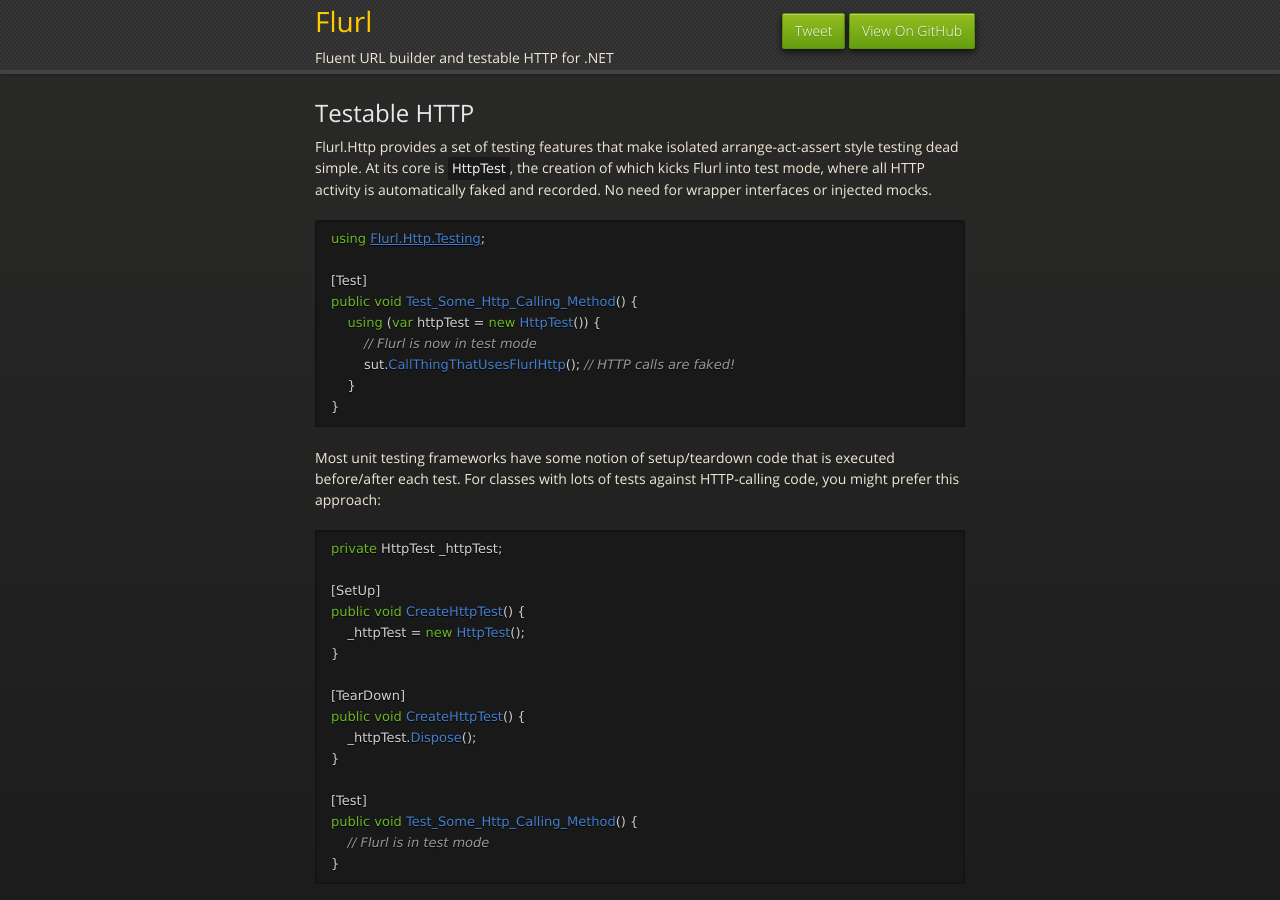
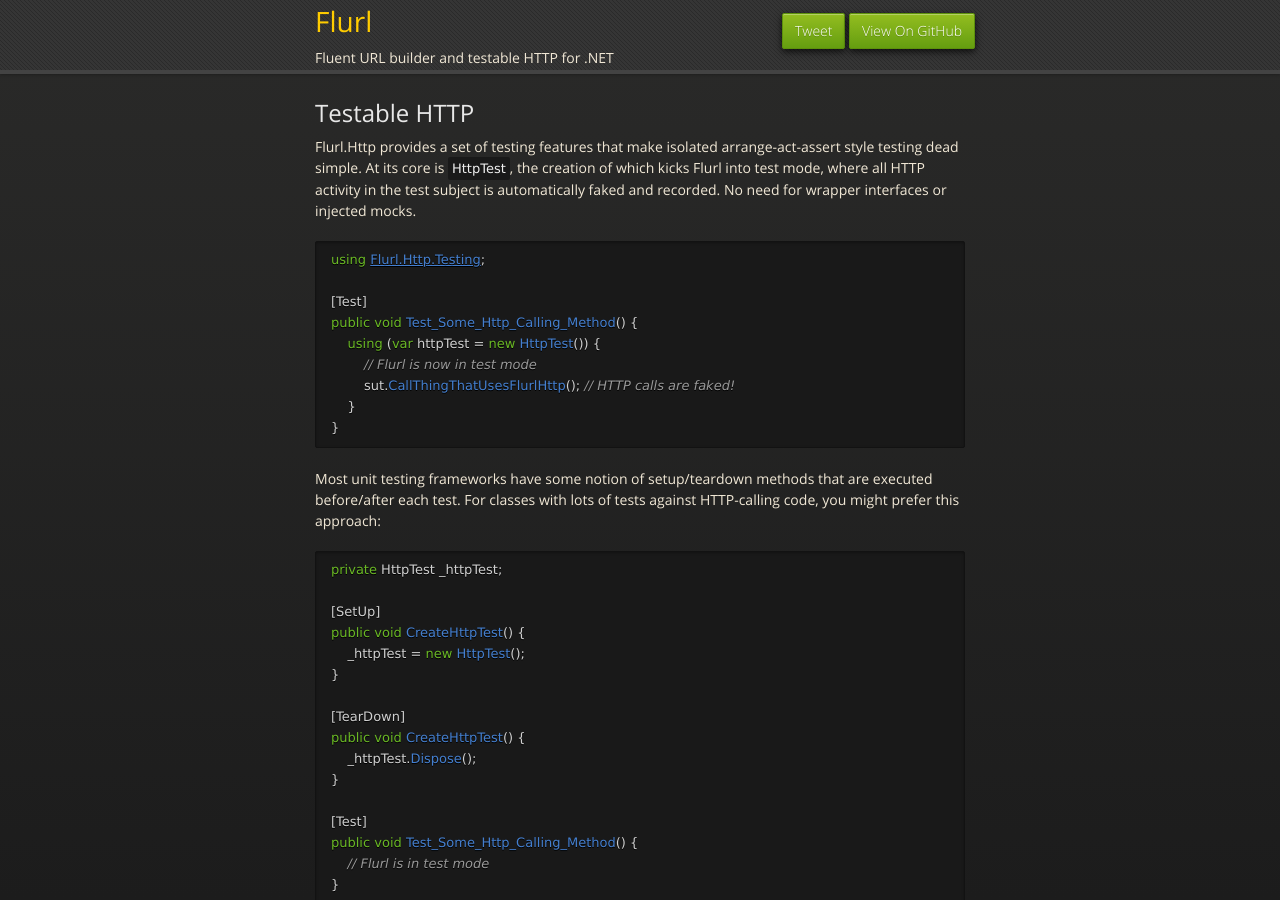
Before and after one commit to tmenier/Flurl, a Jekyll site: the page built from testable-http.md, in a window 1280 px wide and 900 px high. Built offline with Jekyll 4.4.1, drawn with Linux system fonts in a browser that asks for light colours; nearby versions of some CDN libraries; Markdown is read by kramdown in place of the engine named in the settings; comment, search, counter and statistics services are not loaded; some of the changed text lies outside the part shown.

Commit message:
wording tweaks to testable http page

`````diff
--- a/testable-http.md
+++ b/testable-http.md
@@ -4,7 +4,7 @@
 
 ##Testable HTTP
 
-Flurl.Http provides a set of testing features that make isolated arrange-act-assert style testing dead simple. At its core is `HttpTest`, the creation of which kicks Flurl into test mode, where all HTTP activity is automatically faked and recorded. No need for wrapper interfaces or injected mocks.
+Flurl.Http provides a set of testing features that make isolated arrange-act-assert style testing dead simple. At its core is `HttpTest`, the creation of which kicks Flurl into test mode, where all HTTP activity in the test subject is automatically faked and recorded. No need for wrapper interfaces or injected mocks.
 
 ````c#
 using Flurl.Http.Testing;
@@ -18,7 +18,7 @@
 }
 ````
 
-Most unit testing frameworks have some notion of setup/teardown code that is executed before/after each test. For classes with lots of tests against HTTP-calling code, you might prefer this approach:
+Most unit testing frameworks have some notion of setup/teardown methods that are executed before/after each test. For classes with lots of tests against HTTP-calling code, you might prefer this approach:
 
 ````c#
 private HttpTest _httpTest;
`````
Also changed, not shown: other parts of testable-http.md (+1 -1 lines).
